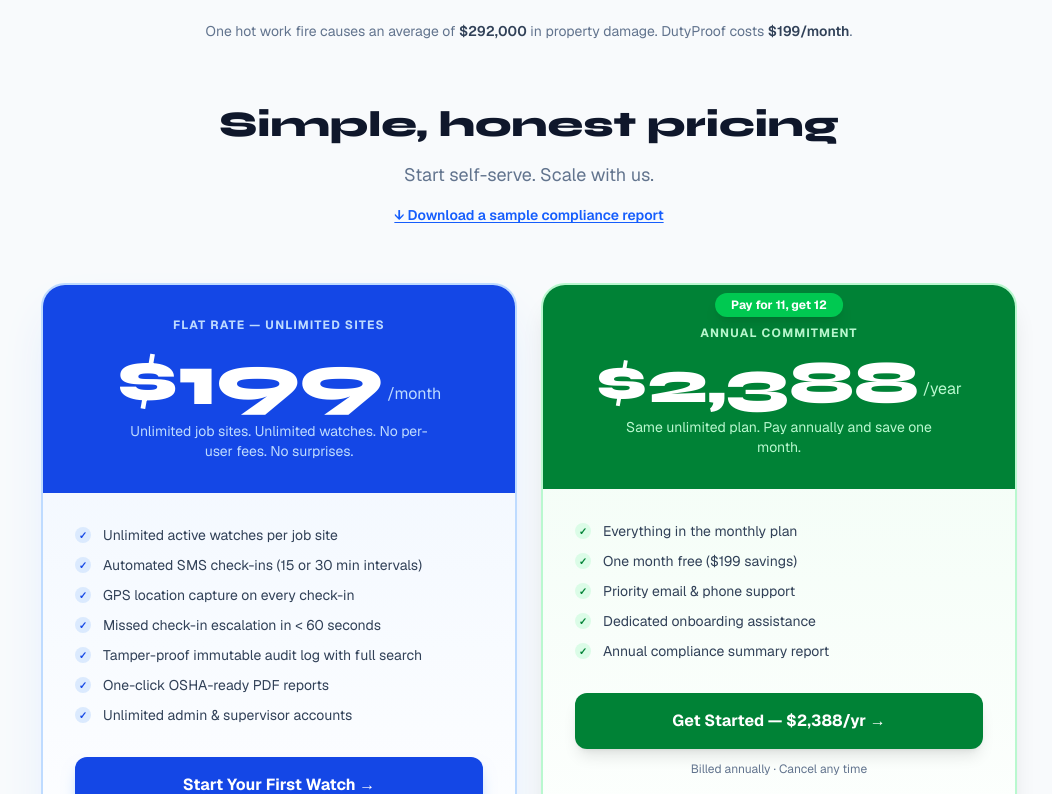
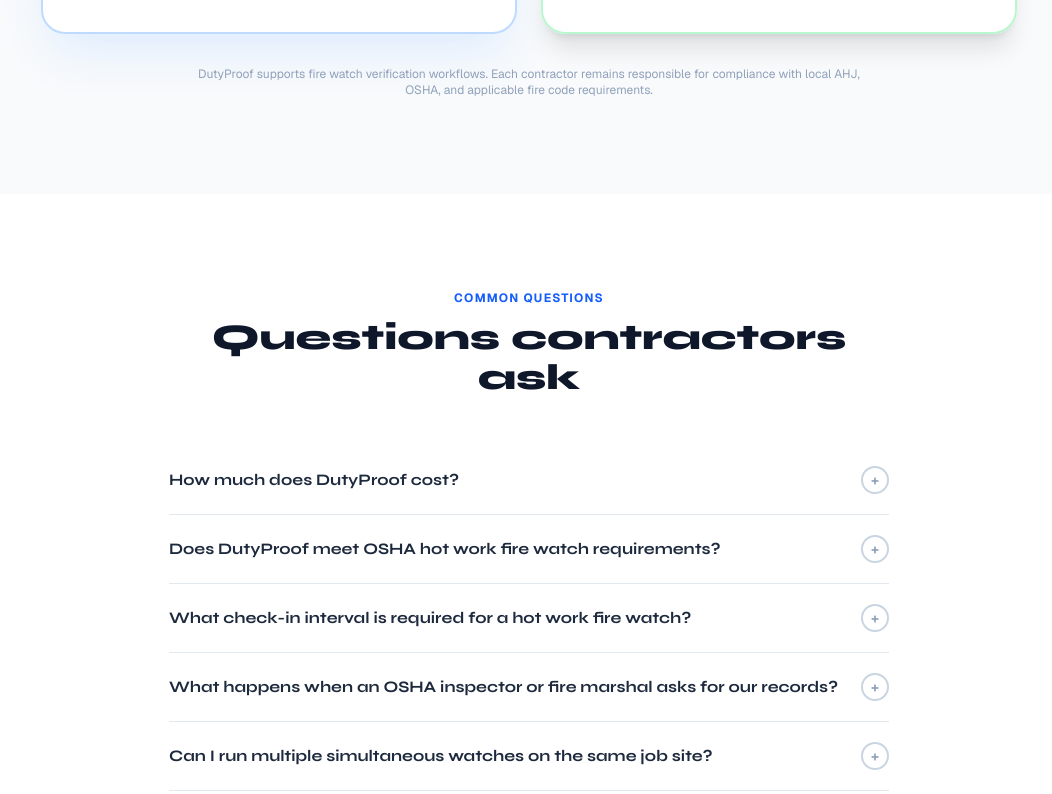
Before and after one commit to jongurfinkel-cmd/dutyproof1, a Next.js app: page / in a window 1280 px wide. Shown: the part 6034-6828 px from the top of the page, without its empty margins (111-1163 px from the left). Built offline with nearby package versions, Linux system fonts and the light colour scheme.

Commit message:
Reorder FAQ after pricing, complete JSON-LD schema, move interstitial, soften annual CTA
Co-Authored-By: Claude Opus 4.6 <noreply@anthropic.com>

```diff
--- a/src/app/(marketing)/page.tsx
+++ b/src/app/(marketing)/page.tsx
@@ -136,6 +136,16 @@ const jsonLd = [
         '@type': 'Question',
         name: 'What check-in interval is required for a hot work fire watch?',
         acceptedAnswer: { '@type': 'Answer', text: 'OSHA 29 CFR 1910.252 and NFPA 51B require a fire watch during and for at least 30 minutes after hot work. Most contractors run check-ins every 15–30 minutes. DutyProof supports any interval you configure.' },
+      },
+      {
+        '@type': 'Question',
+        name: 'What happens when an OSHA inspector or fire marshal asks for our records?',
+        acceptedAnswer: { '@type': 'Answer', text: 'Open DutyProof, go to Watch History, find the watch in question, and click Download Report. In under 60 seconds you have a print-ready PDF with every check-in, GPS coordinate, missed check-in alert, and timestamp.' },
+      },
+      {
+        '@type': 'Question',
+        name: 'Can I run multiple simultaneous watches on the same job site?',
+        acceptedAnswer: { '@type': 'Answer', text: 'Yes. You can run multiple concurrent watches — one per work area, floor, or welding bay — each with its own assigned worker, check-in interval, and audit trail. One subscription covers all active watches.' },
       },
       {
         '@type': 'Question',
@@ -497,29 +507,9 @@ export default function LandingPage() {
       </section>
 
       {/* ════════════════════════════════════════
-          FAQ
-      ════════════════════════════════════════ */}
-      <section className="py-24 bg-slate-50 border-t border-slate-100">
-        <div className="max-w-3xl mx-auto px-6">
-          <RevealOnScroll className="text-center mb-12">
-            <div className="text-blue-600 text-xs font-bold tracking-widest uppercase mb-3">Common questions</div>
-            <h2
-              className="text-2xl sm:text-4xl text-slate-900"
-              style={{ fontFamily: 'var(--font-display)', fontWeight: 800 }}
-            >
-              Questions contractors ask
-            </h2>
-          </RevealOnScroll>
-          <RevealOnScroll delay={100}>
-            <FaqAccordion />
-          </RevealOnScroll>
-        </div>
-      </section>
-
-      {/* ════════════════════════════════════════
           PRICING + CALCULATOR
       ════════════════════════════════════════ */}
-      <section id="pricing" className="py-24 bg-slate-50">
+      <section id="pricing" className="py-24 bg-slate-50 border-t border-slate-100">
         <div className="max-w-5xl mx-auto px-6">
           {/* ROI calculator — value anchoring before the price */}
           <RevealOnScroll className="mb-16">
@@ -620,7 +610,7 @@ export default function LandingPage() {
                   href="/signup"
                   className="block text-center py-4 px-8 rounded-xl bg-green-700 hover:bg-green-600 text-white font-bold text-base shadow-lg transition-all hover:-translate-y-0.5"
                 >
-                  Get Started — $2,388/yr →
+                  Start Annual Plan →
                 </Link>
                 <p className="text-center text-slate-500 text-xs mt-3">
                   Billed annually · Cancel any time
@@ -637,16 +627,24 @@ export default function LandingPage() {
       </section>
 
       {/* ════════════════════════════════════════
-          NOT A CARE FACILITY — subtle link
+          FAQ
       ════════════════════════════════════════ */}
-      <div className="bg-white border-t border-slate-100 py-5">
-        <p className="text-center text-slate-400 text-sm">
-          Not a contractor?{' '}
-          <Link href="/industries" className="text-slate-500 hover:text-slate-800 underline underline-offset-2 transition-colors">
-            DutyProof works anywhere a fire watch is required →
-          </Link>
-        </p>
-      </div>
+      <section className="py-24 bg-white">
+        <div className="max-w-3xl mx-auto px-6">
+          <RevealOnScroll className="text-center mb-12">
+            <div className="text-blue-600 text-xs font-bold tracking-widest uppercase mb-3">Common questions</div>
+            <h2
+              className="text-2xl sm:text-4xl text-slate-900"
+              style={{ fontFamily: 'var(--font-display)', fontWeight: 800 }}
+            >
+              Questions contractors ask
+            </h2>
+          </RevealOnScroll>
+          <RevealOnScroll delay={100}>
+            <FaqAccordion />
+          </RevealOnScroll>
+        </div>
+      </section>
 
       {/* ════════════════════════════════════════
           FINAL CTA
@@ -693,6 +691,16 @@ export default function LandingPage() {
         </RevealOnScroll>
       </section>
 
+      {/* ── Not a contractor? ── */}
+      <div className="bg-slate-950 border-t border-slate-800 py-5">
+        <p className="text-center text-slate-500 text-sm">
+          Not a contractor?{' '}
+          <Link href="/industries" className="text-slate-400 hover:text-slate-200 underline underline-offset-2 transition-colors">
+            DutyProof works anywhere a fire watch is required →
+          </Link>
+        </p>
+      </div>
+
       <StickyCTA />
     </>
   )
```
